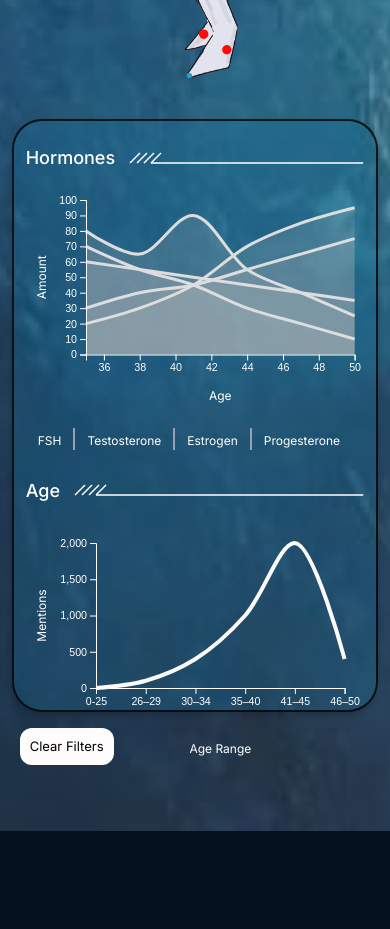
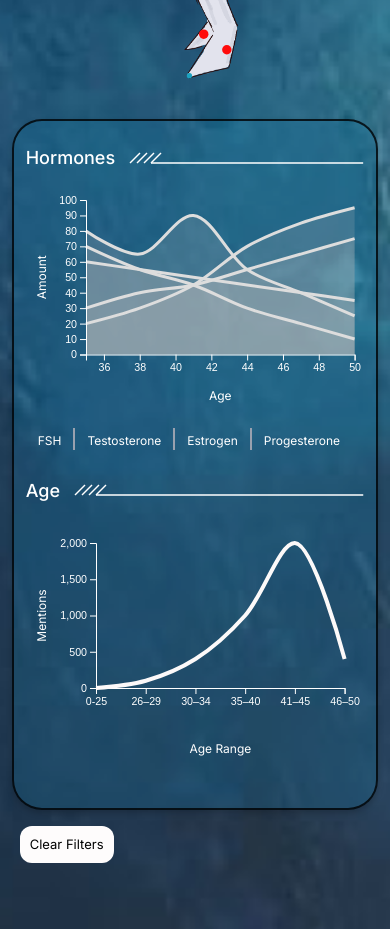
Before and after one commit to mittalnidhi/The-Invisible-Data, a React (Vite) app: page /colony in a window 390 px wide. Shown: the part 1320-2249 px from the top of the page. Before the commit the page ends 2151 px from the top, so only its background shows below. Built offline with nearby package versions, Linux system fonts and the light colour scheme.

Commit message:
updated age graph in colony css

```diff
--- a/src/Colony.css
+++ b/src/Colony.css
@@ -1096,3 +1096,24 @@
     height: 250px;
   }
 }
+
+/* MOBILE ONLY — keep Age graph inside its panel */
+
+@media screen and (max-width: 767px) {
+  .colony-chart-panel {
+    height: auto !important;
+    min-height: 0 !important;
+    overflow: visible;
+  }
+
+  .colony-chart-content {
+    height: auto !important;
+    min-height: 0 !important;
+    padding-bottom: 35px !important;
+  }
+
+  .colony-chart-content > .colony-graph-container:last-child {
+    height: 250px;
+    margin-bottom: 0;
+  }
+}
```
